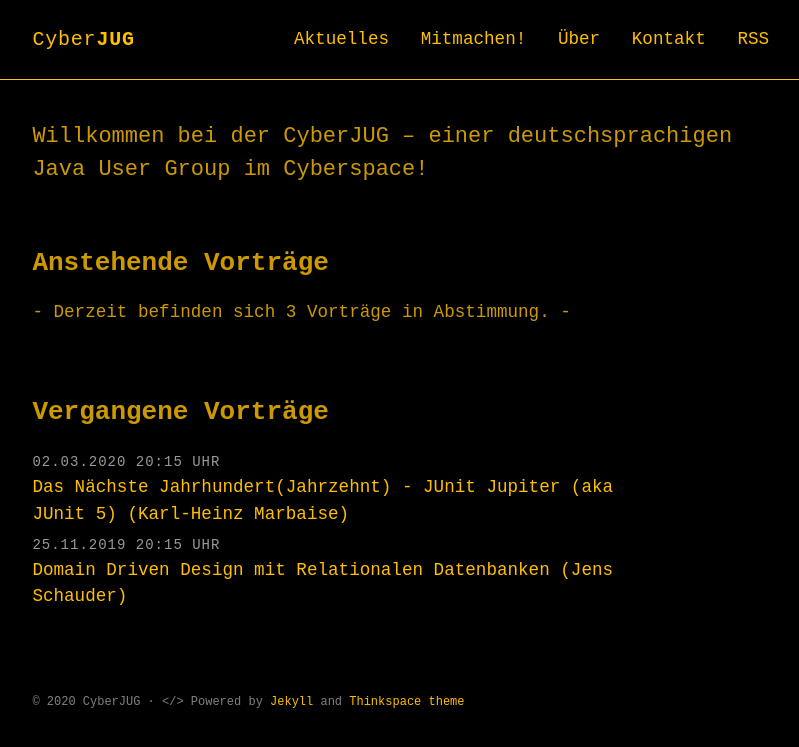
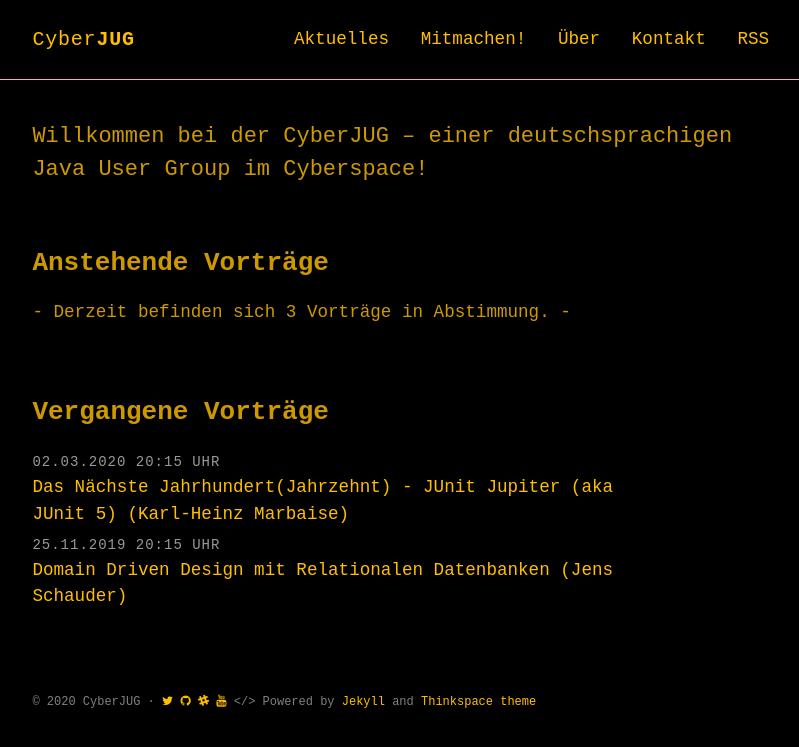
Before and after one commit to cyberjug/website, a Jekyll site: the page built from docs/index.html, in a window 1280 px wide. Shown: the top 747 px of the page, without its empty margins (234-1033 px from the left). Built offline with Jekyll 4.4.1, drawn with Linux system fonts in a browser that asks for light colours; some web fonts are replaced.

Commit message:
get more social

```diff
--- a/docs/_includes/footer.html
+++ b/docs/_includes/footer.html
@@ -1,5 +1,13 @@
 <footer class="site-footer">
   <div class="container">
-    <small class="block">&copy; {{ site.time | date: '%Y' }} {{ site.author.name }} &middot; &lt;/&gt; Powered by <a href="https://jekyllrb.com/">Jekyll</a> and <a href="https://github.com/heiswayi/thinkspace">Thinkspace theme</a></small>
+    <small class="block">&copy; {{ site.time | date: '%Y' }} {{ site.author.name }} &middot;
+      <a href="https://twitter.com/cyberjug"><i class="fa fa-twitter"></i></a>
+      <a href="https://github.com/cyberjug/website"><i class="fa fa-github"></i></a>
+      <a href="https://jvm-german.slack.com/archives/CPPEFQZ0T"><i class="fa fa-slack"></i></a>
+      <a href="https://www.youtube.com/channel/UC6GC-2REbNELyMDNXGCBcIA"><i class="fa fa-youtube"></i></a>
+      &lt;/&gt;
+      Powered by <a href="https://jekyllrb.com/">Jekyll</a> and
+      <a href="https://github.com/heiswayi/thinkspace">Thinkspace theme</a>
+    </small>
   </div>
 </footer>
```
